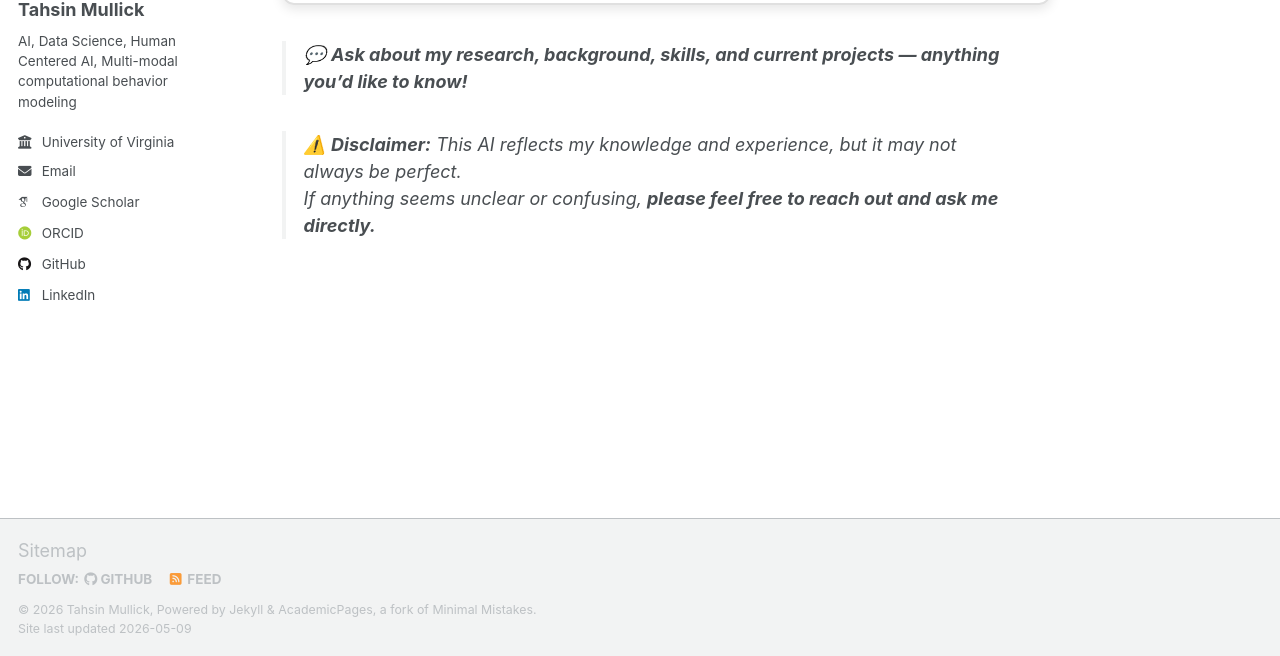
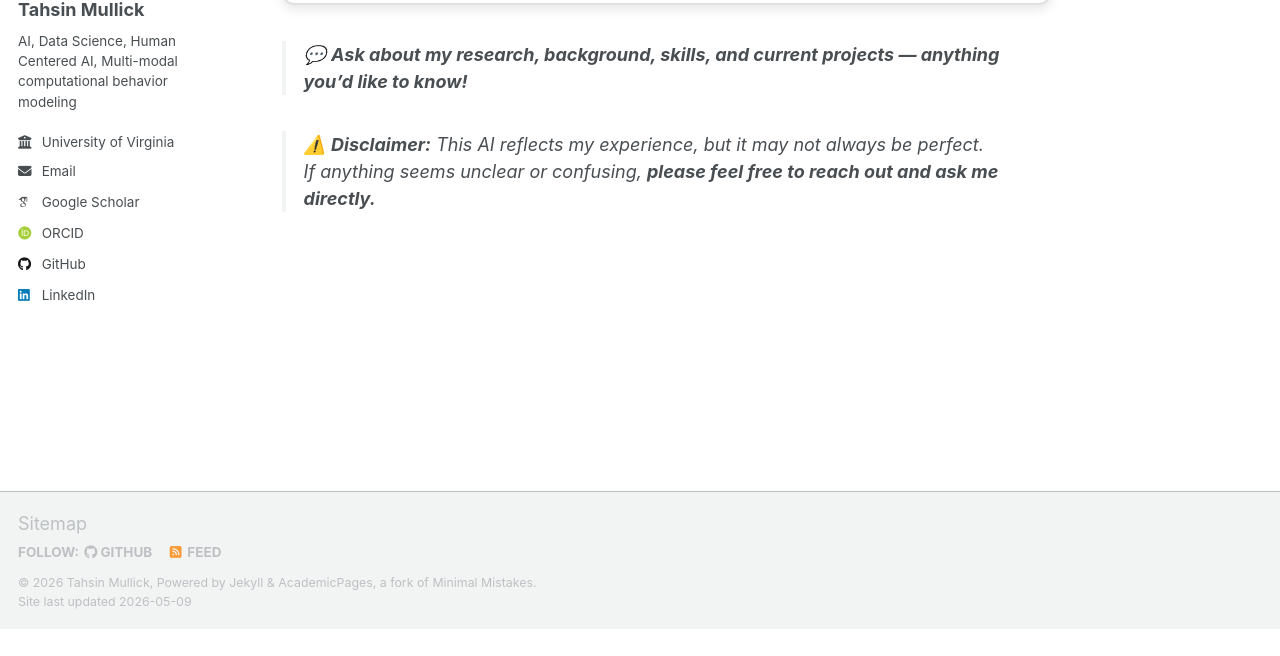
Before and after one commit to Tahsinmullick/Tahsinmullick.github.io, a Jekyll site: the page built from _pages/about.md, in a window 1280 px wide and 900 px high, scrolled down 2229 px, cut to the strip 244-900 px from the top of the window. Built offline with Jekyll 4.4.1, drawn with Linux system fonts in a browser that asks for light colours; some web fonts are replaced; a script that is not in the unit is left out; after the commit the page ends 3102 px from its top, so only the background shows below that.

Commit message:
changes to about.md

```diff
--- a/_data/navigation.yml
+++ b/_data/navigation.yml
@@ -10,6 +10,9 @@
 main:
   - title: "Research"
     url: /research/
+
+  - title: "CV"
+    url: /cv/
 
   - title: "Portfolio"
     url: /portfolio/
@@ -26,8 +29,7 @@ main:
   # - title: "Publications"
   #   url: /publications/
 
-  - title: "CV"
-    url: /cv/
+
 
   # - title: "CV"
   #   url: /cv-json/
--- a/_pages/about.md
+++ b/_pages/about.md
@@ -57,5 +57,5 @@ Start a conversation with an AI version of me that I built with gpt-4o-mini in b
 
 > 💬 **Ask about my research, background, skills, and current projects — anything you’d like to know!**
 
-> ⚠️ **Disclaimer:** This AI reflects my knowledge and experience, but it may not always be perfect.
+> ⚠️ **Disclaimer:** This AI reflects my experience, but it may not always be perfect.
 If anything seems unclear or confusing, **please feel free to reach out and ask me directly.**
```
